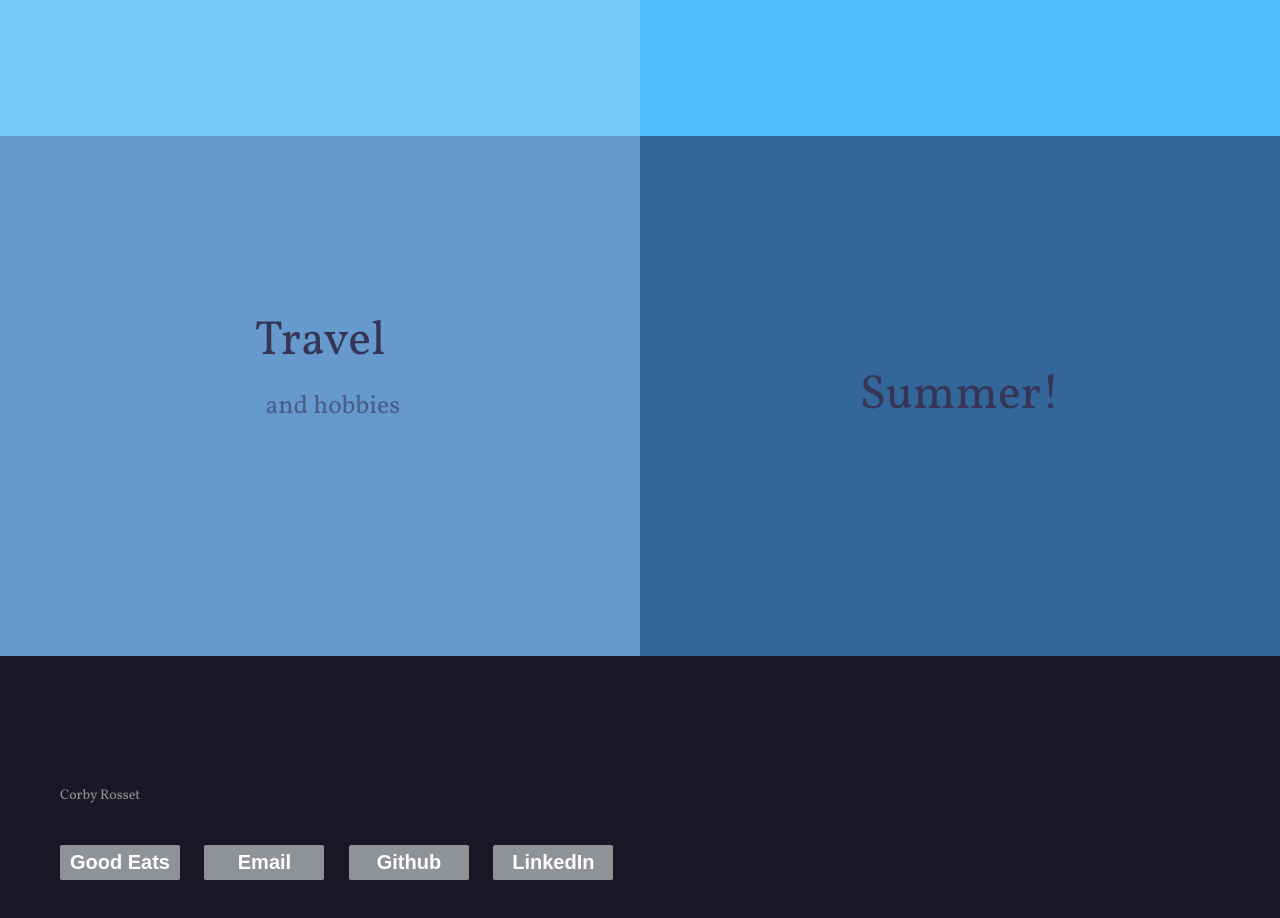
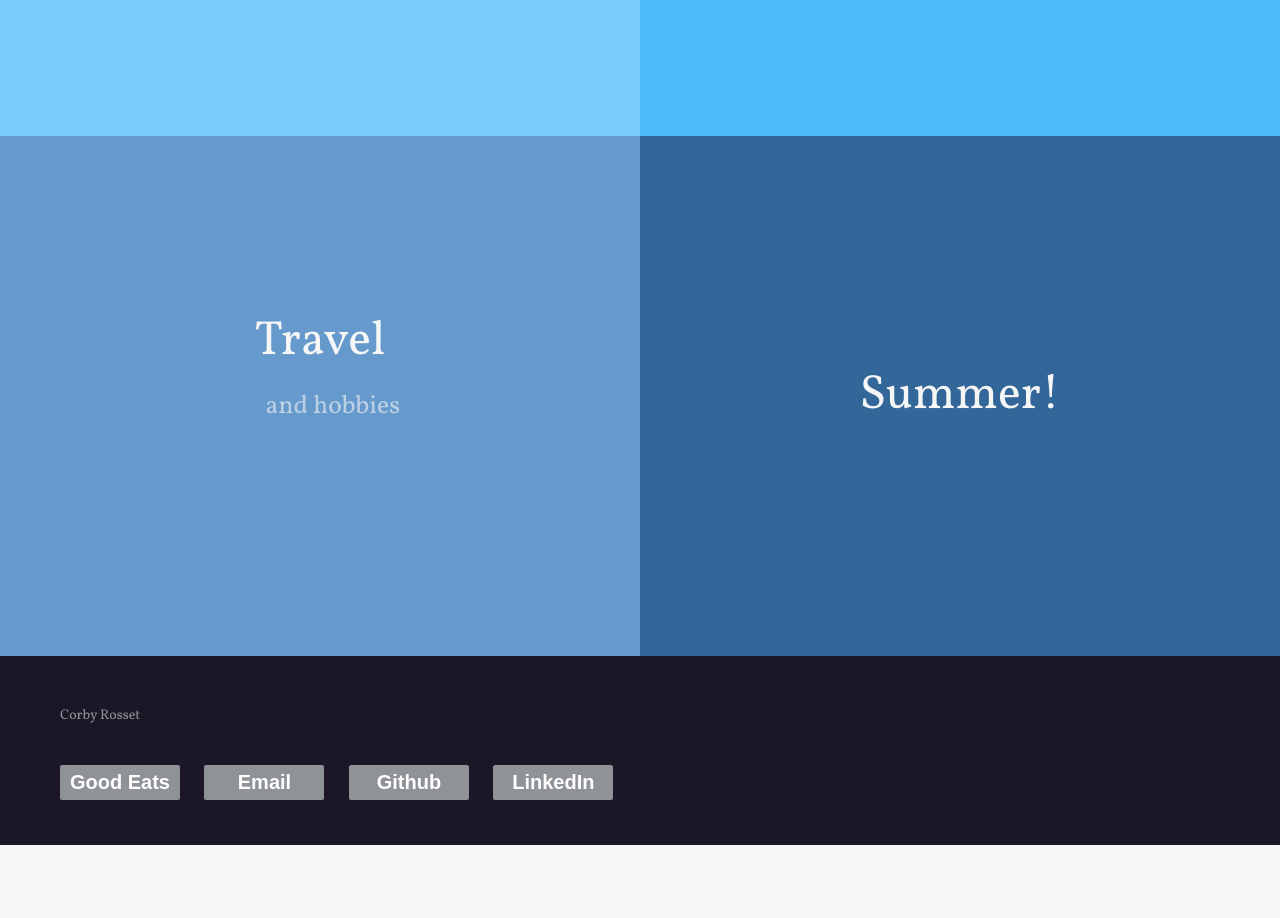
Before and after one commit to corbyrosset/corbyrosset.github.io, a plain HTML site: page index.html in a window 1280 px wide. Shown: the part 1720-2638 px from the top of the page. After the commit the page ends 2565 px from the top, so only its background shows below. Drawn offline with nearby package versions, Linux system fonts and the light colour scheme.

Commit message:
added files

```diff
--- a/css/footer-distributed-with-contact-form.css
+++ b/css/footer-distributed-with-contact-form.css
@@ -7,7 +7,7 @@
 	text-align: left;
 
 	padding: 50px 60px 40px;
-	margin-top: 80px;
+	margin-top: 0px;
 	overflow: hidden;
 }
 
--- a/css/style.css
+++ b/css/style.css
@@ -15,13 +15,15 @@ body {
   font-size: 1.6rem;
   font-family: "Open Sans", sans-serif;
   color: #363558;
-  background-color: #1c1726;
+  background-color: #f6f6f6;
 }
 
+/*
 a {
   color: #544173;
   text-decoration: none;
 }
+*/
 
 h1, h2, p {
   font-family: "Vollkorn", serif;
@@ -84,6 +86,7 @@ p.title {
 }
 .centered {
   position: absolute;
+  overflow: hidden;
   margin:auto;
   top:300px;
   left: 100px;
@@ -157,8 +160,9 @@ Main content
   -moz-transition: -moz-transform 0.5s 0.4s;
   transition: transform 0.5s 0.4s;
 }
+/*
 .cd-main.fold-is-open > * {
-  /* on mobile - translate .cd-main content to the right when the .cd-folding-panel is open */
+   on mobile - translate .cd-main content to the right when the .cd-folding-panel is open
   -webkit-transform: translateX(100%);
   -moz-transform: translateX(100%);
   -ms-transform: translateX(100%);
@@ -168,6 +172,8 @@ Main content
   -moz-transition: -moz-transform 0.5s 0s;
   transition: transform 0.5s 0s;
 }
+*/
+/*
 @media only screen and (min-width: 600px) {
   .cd-main.fold-is-open > * {
     -webkit-transform: translateX(600px);
@@ -177,13 +183,13 @@ Main content
     transform: translateX(600px);
   }
 }
+*/
+/*
 @media only screen and (min-width: 1100px) {
   .cd-main::before {
-    /* never visible - this is used in jQuery to check the current MQ */
     content: 'desktop';
   }
   .cd-main.fold-is-open > * {
-    /* reset style - on bigger devices we translate the gallery items */
     -webkit-transform: translateX(0);
     -moz-transform: translateX(0);
     -ms-transform: translateX(0);
@@ -191,14 +197,17 @@ Main content
     transform: translateX(0);
   }
 }
+*/
 
+/*
 .cd-gallery::after {
   clear: both;
   content: "";
   display: table;
 }
+*/
+/*
 .cd-gallery::before {
-  /* this is the dark layer covering the .cd-gallery when the .cd-folding-panel is open */
   display: block;
   content: '';
   position: absolute;
@@ -214,6 +223,8 @@ Main content
   -moz-transition: opacity 0.5s 0.4s, visibility 0s 0.9s;
   transition: opacity 0.5s 0.4s, visibility 0s 0.9s;
 }
+*/
+/*
 .fold-is-open .cd-gallery::before {
   visibility: visible;
   opacity: 1;
@@ -221,12 +232,14 @@ Main content
   -moz-transition: opacity 0.5s 0s, visibility 0s 0s;
   transition: opacity 0.5s 0s, visibility 0s 0s;
 }
+*/
 
 .cd-item {
   width: 100%;
   height: 300px;
   text-align: center;
   /* Force Hardware Acceleration */
+/*
   -webkit-transform: translateZ(0);
   -moz-transform: translateZ(0);
   -ms-transform: translateZ(0);
@@ -237,6 +250,7 @@ Main content
   -webkit-transition: -webkit-transform 0.5s 0.4s;
   -moz-transition: -moz-transform 0.5s 0.4s;
   transition: transform 0.5s 0.4s;
+*/
 }
 .cd-item > a {
   display: table;
@@ -247,12 +261,14 @@ Main content
   -webkit-font-smoothing: antialiased;
   -moz-osx-font-smoothing: grayscale;
 }
+/*
 .cd-item > a.dark-text {
   color: #363558;
 }
 .cd-item > a.dark-text b {
   border-color: #363558;
 }
+*/
 .cd-item div {
   display: table-cell;
   vertical-align: middle;
@@ -265,7 +281,6 @@ Main content
 }
 .cd-item:nth-of-type(3) {
   background-color: #79CBFB;
-    <!--7B68EE;-->
 }
 .cd-item:nth-of-type(4) {
   background-color: #4EBBFB;<!--4f94cd;-->
@@ -352,6 +367,7 @@ Main content
     -moz-transition: opacity 0.3s 0.1s, -moz-transform 0.3s 0.1s;
     transition: opacity 0.3s 0.1s, transform 0.3s 0.1s;
   }
+/*
   .fold-is-open .cd-item {
     -webkit-transition: -webkit-transform 0.5s 0s;
     -moz-transition: -moz-transform 0.5s 0s;
@@ -369,6 +385,7 @@ Main content
     -o-transform: translateX(400px);
     transform: translateX(400px);
   }
+*/
 }
 
 /* --------------------------------
@@ -682,6 +699,7 @@ folding panel
 Javascript disabled
 
 -------------------------------- */
+/*
 .no-js .cd-fold-content.single-page {
   position: static;
   visibility: visible;
@@ -696,6 +714,7 @@ Javascript disabled
   -o-transform: translateY(0);
   transform: translateY(0);
 }
+*/
 
 /* css for custom nav */
 
```
Also changed, not shown: item-1.html (+0 -1 lines).
